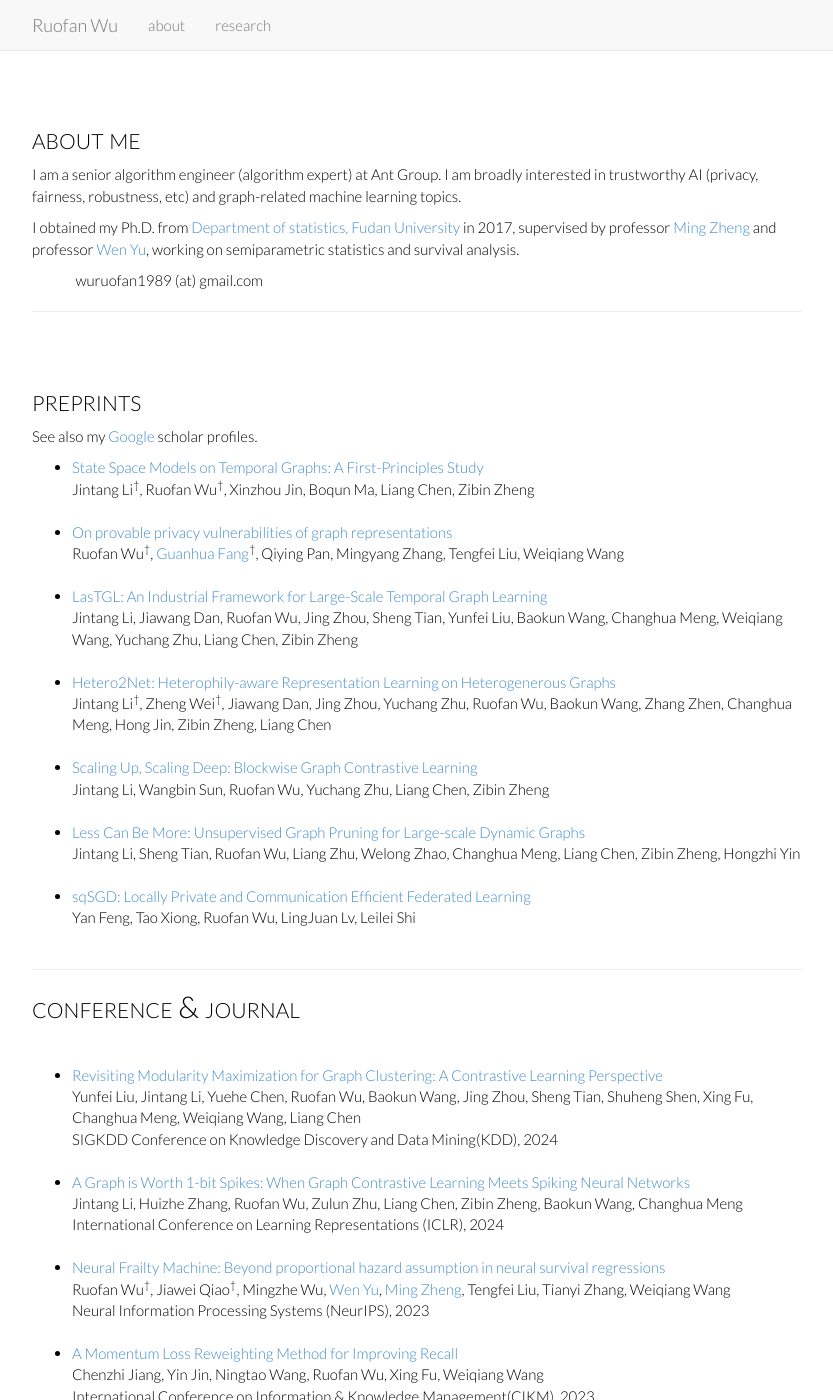
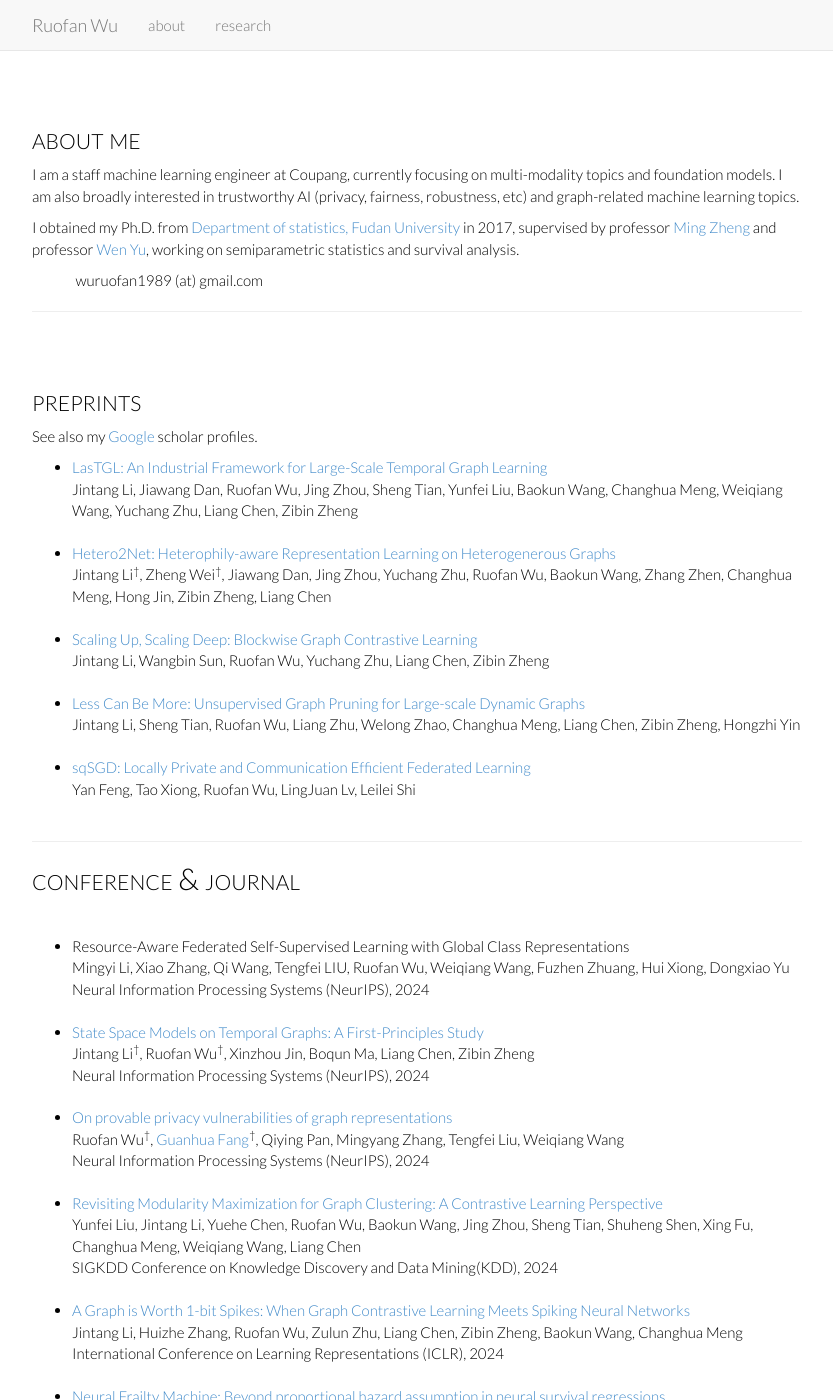
Before and after one commit to Rorschach1989/rorschach1989.github.io, a Jekyll site: the page index.html, which Jekyll copies as it is, in a window 1280 px wide and 1400 px high. Shown: the whole window, without its empty margins (223-1056 px from the left). Built offline with Jekyll 4.4.1, drawn with Linux system fonts in a browser that asks for light colours; nearby versions of some CDN libraries; library files that are not in the unit come from our copies.

Commit message:
Add NeurIPS 2024 and revise affil

```diff
--- a/index.html
+++ b/index.html
@@ -62,7 +62,7 @@
 
 	<h2 id="about" style="padding-top: 60px; margin-top: -70px;">about me</h2>
 
-	<p> I am a senior algorithm engineer (algorithm expert) at Ant Group. I am broadly interested in trustworthy AI (privacy, fairness, robustness, etc)
+	<p> I am a staff machine learning engineer at Coupang, currently focusing on multi-modality topics and foundation models. I am also broadly interested in trustworthy AI (privacy, fairness, robustness, etc)
 		and graph-related machine learning topics.
 	</p>
 
@@ -182,6 +166,35 @@
 	  scholar profiles.   -->
 	  <br>
 	  <ul>
+
+		<li> <a></a>
+			Resource-Aware Federated Self-Supervised Learning with Global Class Representations </a><br>
+			Mingyi Li, Xiao Zhang, Qi Wang, Tengfei LIU, Ruofan Wu, Weiqiang Wang, Fuzhen Zhuang, Hui Xiong, Dongxiao Yu
+			<br>
+			Neural Information Processing Systems (NeurIPS), 2024
+			<br>
+			<br>
+		</li>
+
+		<li> <a href="https://arxiv.org/abs/2406.00943">
+			State Space Models on Temporal Graphs: A First-Principles Study </a><br>
+			Jintang Li<sup><span>&#8224;</span></sup>, Ruofan Wu<sup><span>&#8224;</span></sup>, Xinzhou Jin, Boqun Ma, Liang Chen, Zibin Zheng
+			<br>
+			Neural Information Processing Systems (NeurIPS), 2024
+			<br>
+			<br>
+		</li>
+
+		<li> <a href="https://arxiv.org/abs/2402.04033">
+			On provable privacy vulnerabilities of graph representations </a><br>
+			Ruofan Wu<sup><span>&#8224;</span></sup>,
+			<a href="https://sites.google.com/view/hyperfang2020/home">Guanhua Fang</a><sup><span>&#8224;</span></sup>,
+			Qiying Pan, Mingyang Zhang, Tengfei Liu, Weiqiang Wang
+			<br>
+			Neural Information Processing Systems (NeurIPS), 2024
+			<br>
+			<br>
+		</li>
 
 		<li> <a href="https://arxiv.org/abs/2406.14288">
 			Revisiting Modularity Maximization for Graph Clustering: A Contrastive Learning Perspective </a><br>
```
Also changed, not shown: other parts of index.html (+0 -16 lines).
